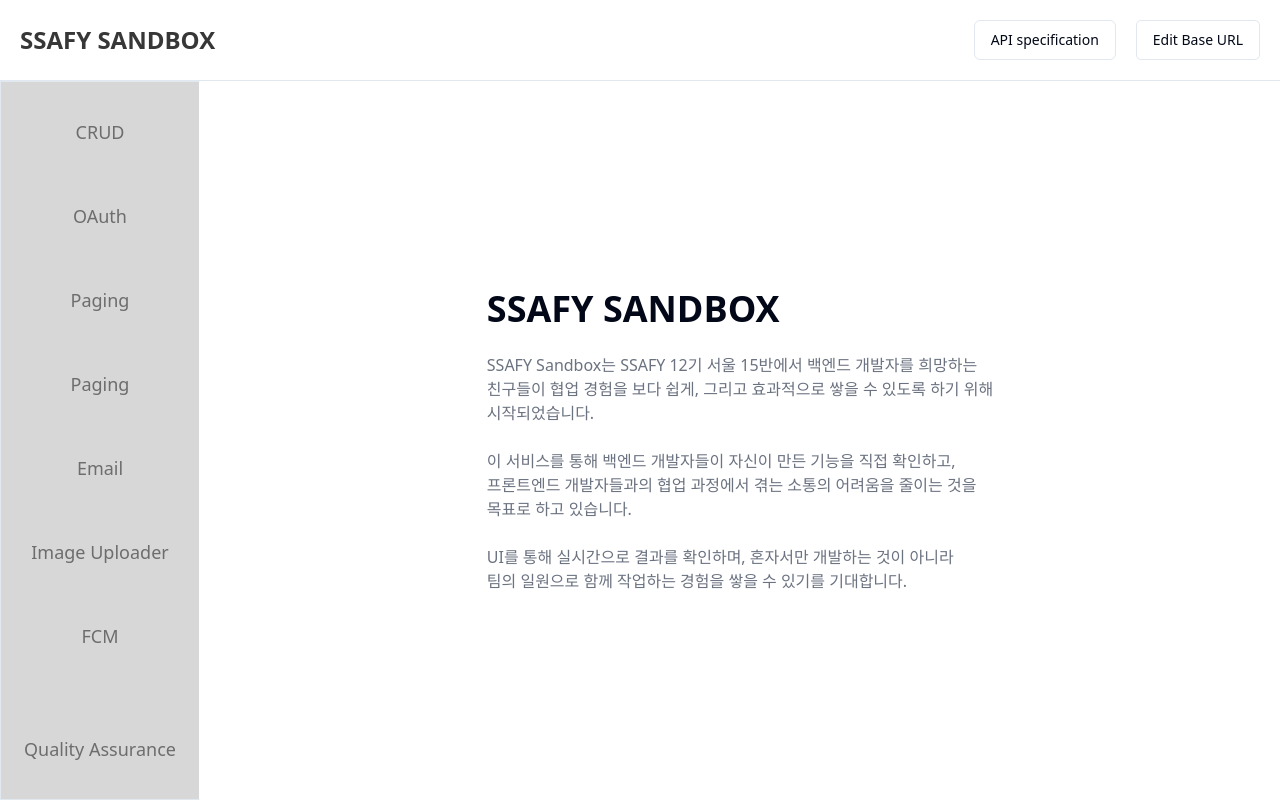
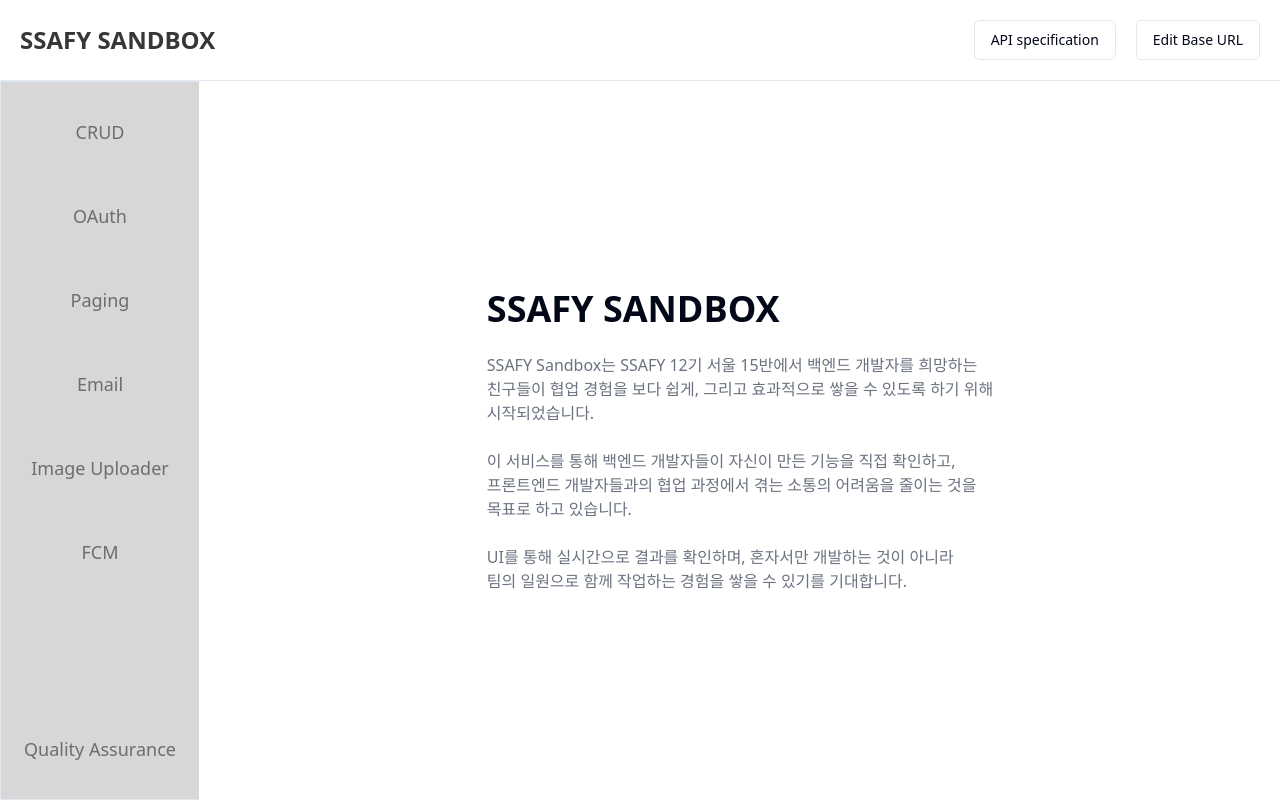
Before and after one commit to HoberMin/SkillTesting, a React (Vite) app: page / in a window 1280 px wide. Built offline with nearby package versions, Linux system fonts and the light colour scheme.

Commit message:
fix: paging 탭 중복 제거 수정

```diff
--- a/src/components/Layout.tsx
+++ b/src/components/Layout.tsx
@@ -21,7 +21,6 @@
   const menuItems = [
     { path: '/crud', label: 'CRUD' },
     { path: '/oauth/1', label: 'OAuth' },
-    { path: '/paging/1', label: 'Paging' },
     { path: '/paging/offset/1', label: 'Paging' },
     { path: '/email', label: 'Email' },
     { path: '/imageuploader', label: 'Image Uploader' },
@@ -68,9 +67,12 @@
                 <div
                   className={cn(
                     `cursor-pointer p-4 text-center text-lg ${
-                      pathname.includes(item.path.replace(/\d+$/, ''))
+                      pathname.startsWith('/paging') &&
+                      item.path.startsWith('/paging')
                         ? 'bg-white'
-                        : 'bg-[#D7D7D7]'
+                        : pathname.includes(item.path)
+                          ? 'bg-white'
+                          : 'bg-[#D7D7D7]'
                     } hover:bg-white`,
                   )}
                 >
```
